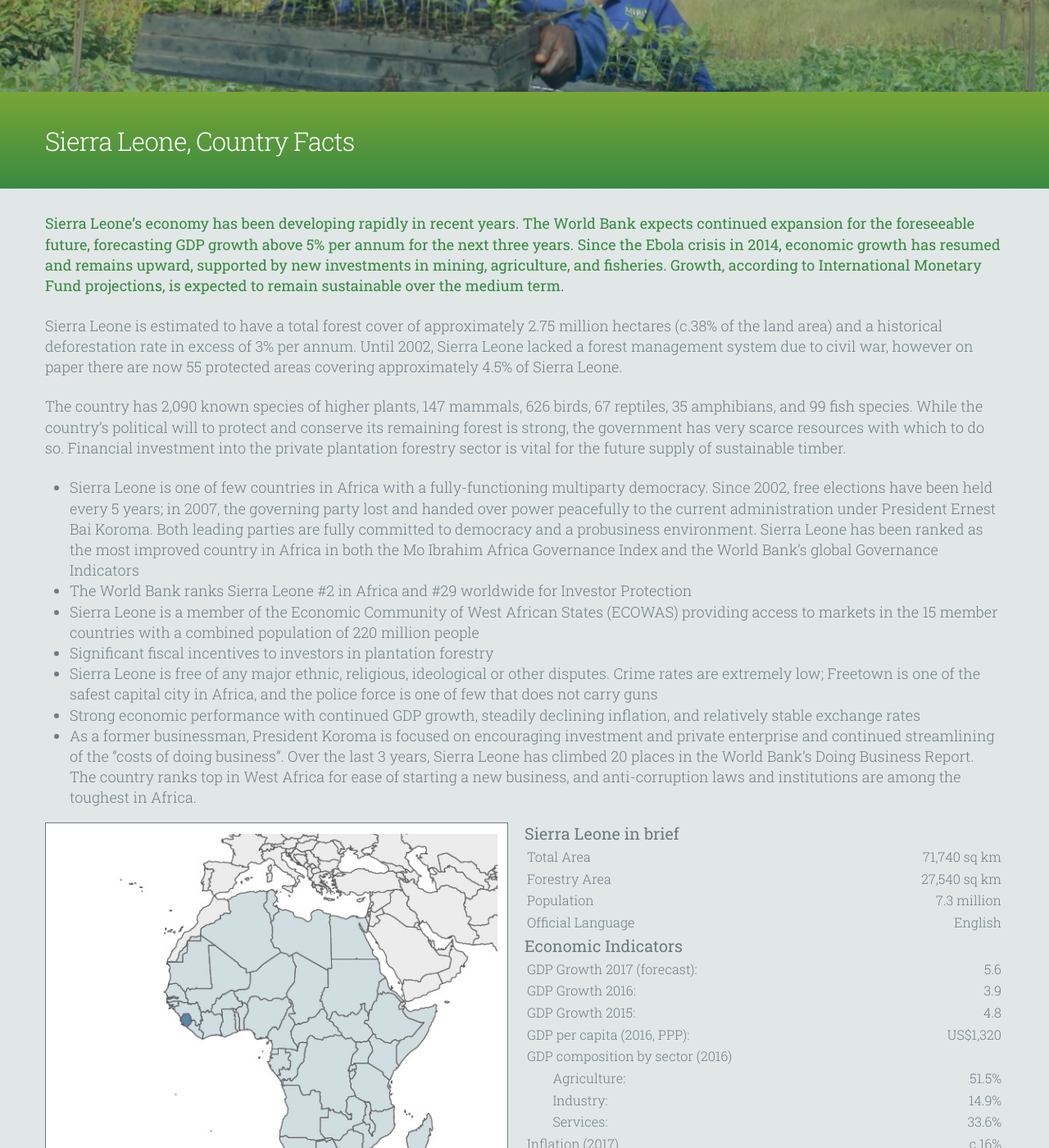
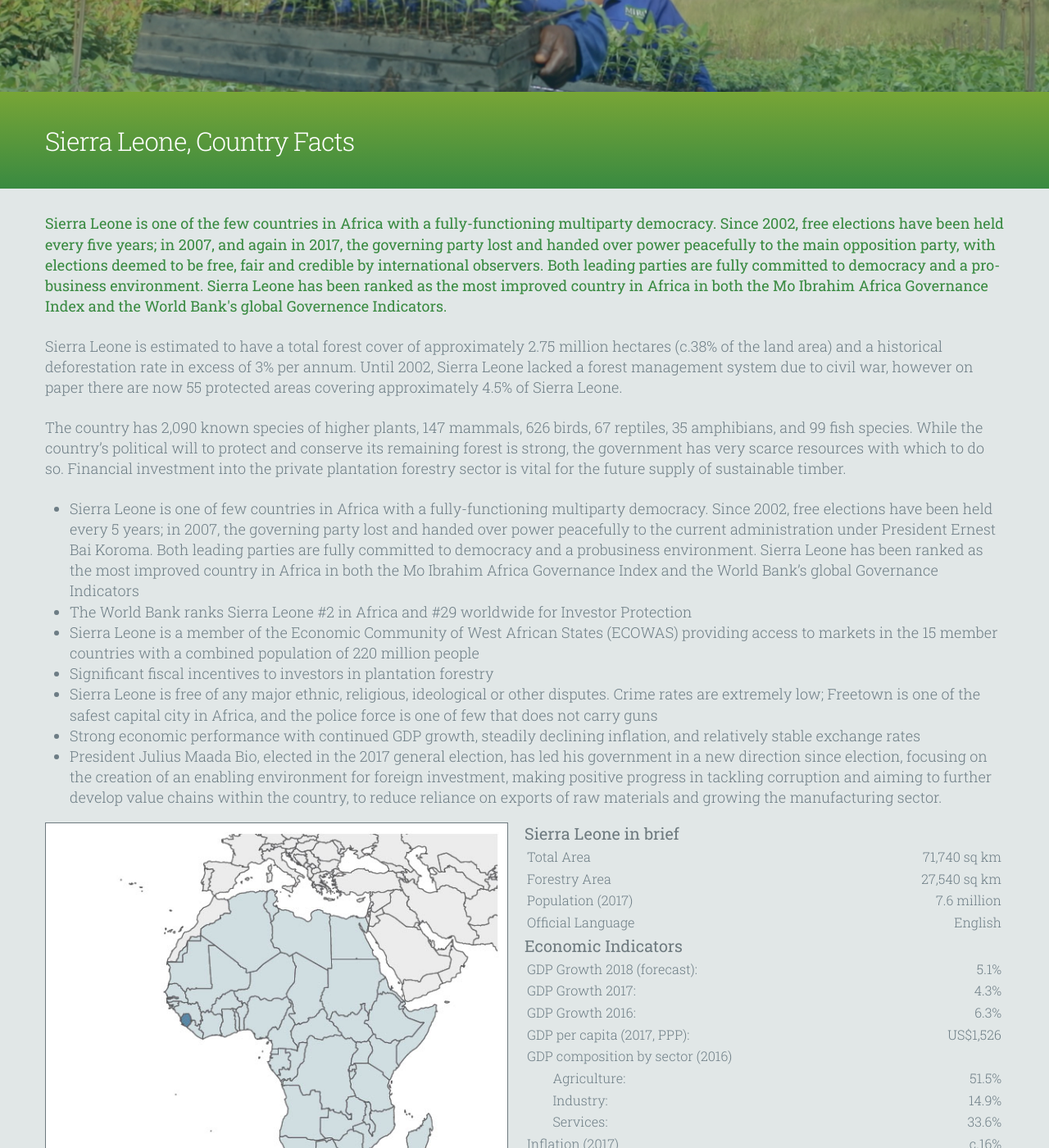
Before and after one commit to asmt3/www.miroforestry.com, a Jekyll site: the page built from plantations/sierra-leone-country-facts.html, in a window 1280 px wide and 1400 px high, scrolled down 409 px. Shown: the whole window at 82% size. Built offline with Jekyll 4.4.1, drawn with Linux system fonts in a browser that asks for light colours; nearby versions of some CDN libraries; comment, search, counter and statistics services are not loaded.

Commit message:
facts updated

```diff
--- a/plantations/sierra-leone-country-facts.html
+++ b/plantations/sierra-leone-country-facts.html
@@ -5,10 +5,7 @@ header_image: ./assets/images/plantations/headers/sierra-leone.png
 ---
 
 <p class="primary">
-  Sierra Leone’s economy has been developing rapidly in recent years. The World Bank expects continued expansion for the foreseeable
-  future, forecasting GDP growth above 5% per annum for the next three years. Since the Ebola crisis in 2014, economic growth
-  has resumed and remains upward, supported by new investments in mining, agriculture, and fisheries. Growth, according to
-  International Monetary Fund projections, is expected to remain sustainable over the medium term.
+  Sierra Leone is one of the few countries in Africa with a fully-functioning multiparty democracy. Since 2002, free elections have been held every five years; in 2007, and again in 2017, the governing party lost and handed over power peacefully to the main opposition party, with elections deemed to be free, fair and credible by international observers. Both leading parties are fully committed to democracy and a pro-business environment. Sierra Leone has been ranked as the most improved country in Africa in both the Mo Ibrahim Africa Governance Index and the World Bank's global Governence Indicators.
 </p>
 
 <p>
@@ -51,10 +48,7 @@ header_image: ./assets/images/plantations/headers/sierra-leone.png
     Strong economic performance with continued GDP growth, steadily declining inflation, and relatively stable exchange rates
   </li>
   <li>
-    As a former businessman, President Koroma is focused on encouraging investment and private enterprise and continued streamlining
-    of the “costs of doing business”. Over the last 3 years, Sierra Leone has climbed 20 places in the World Bank’s Doing
-    Business Report. The country ranks top in West Africa for ease of starting a new business, and anti-corruption laws and
-    institutions are among the toughest in Africa.
+    President Julius Maada Bio, elected in the 2017 general election, has led his government in a new direction since election, focusing on the creation of an enabling environment for foreign investment, making positive progress in tackling corruption and aiming to further develop value chains within the country, to reduce reliance on exports of raw materials and growing the manufacturing sector.
   </li>
 </ul>
 
@@ -90,10 +84,10 @@ header_image: ./assets/images/plantations/headers/sierra-leone.png
 
       <tr>
         <th>
-          Population
+          Population (2017)
         </th>
         <td>
-          7.3 million
+          7.6 million
         </td>
       </tr>
 
@@ -112,10 +106,19 @@ header_image: ./assets/images/plantations/headers/sierra-leone.png
     <table>
       <tr>
         <th>
-          GDP Growth 2017 (forecast):
+          GDP Growth 2018 (forecast):
         </th>
         <td>
-          5.6
+          5.1%
+        </td>
+      </tr>
+
+      <tr>
+        <th>
+          GDP Growth 2017:
+        </th>
+        <td>
+          4.3%
         </td>
       </tr>
 
@@ -124,25 +127,16 @@ header_image: ./assets/images/plantations/headers/sierra-leone.png
           GDP Growth 2016:
         </th>
         <td>
-          3.9
+          6.3%
         </td>
       </tr>
 
       <tr>
         <th>
-          GDP Growth 2015:
+          GDP per capita (2017, PPP):
         </th>
         <td>
-          4.8
-        </td>
-      </tr>
-
-      <tr>
-        <th>
-          GDP per capita (2016, PPP):
-        </th>
-        <td>
-          US$1,320
+          US$1,526
         </td>
       </tr>
 
```
Also changed, not shown: plantations/ghana-country-facts.html (+16 -16 lines).
